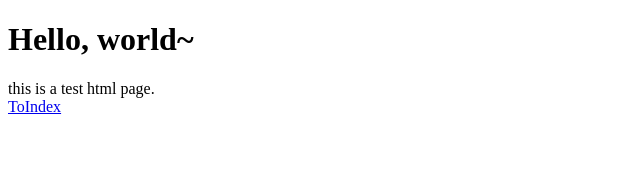
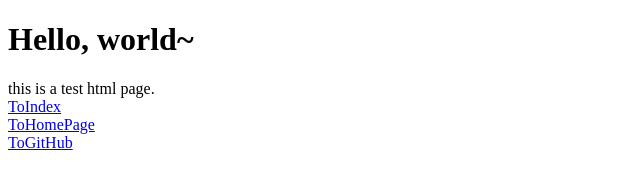
Before and after one commit to densl/densl, a plain HTML site: page test.html in a window 1280 px wide. Shown: the whole page, without its empty margins (0-640 px from the left). Drawn offline with Linux system fonts and the light colour scheme.

Commit message:
Add links to home page for test.html.

```diff
--- a/test.html
+++ b/test.html
@@ -13,7 +13,18 @@
 
 	<div> this is a test html page. </div>
 
-	<a href="http://densl.github.com/densl/index.html">ToIndex</a>
+	<div>
+		<a href="http://densl.github.com/densl/index.html">ToIndex</a>
+	</div>
 
+	<div></div>
+
+	<div>
+		<a href="https://github.com/densl">ToHomePage</a>
+	</div>
+
+	<div>
+		<a href="https://github.com/">ToGitHub</a>
+	</div>
 </body>
 </html>
```
